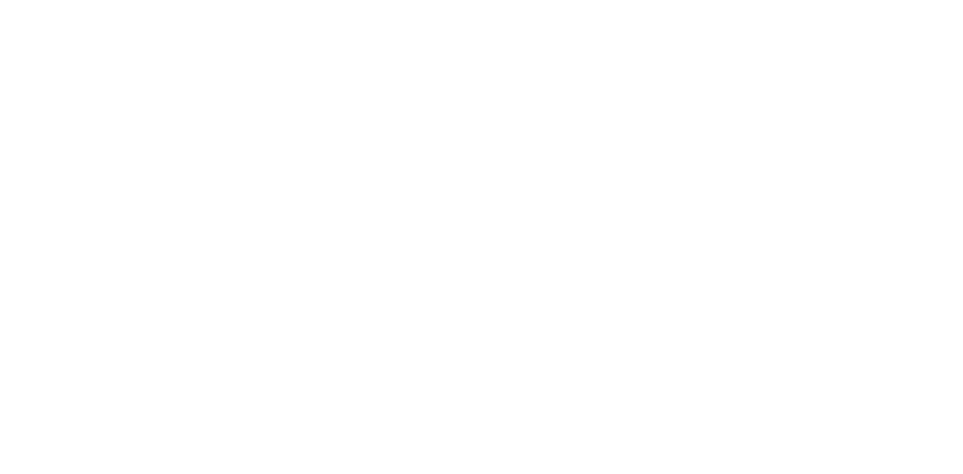
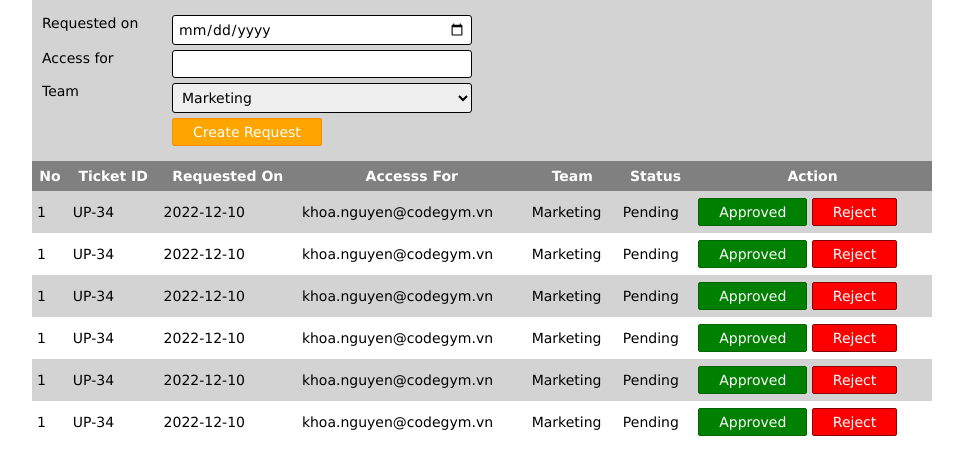
Before and after one commit to khoanguyen84/Request-Manager, a plain HTML site: page index.html in a window 1280 px wide. Shown: the whole page, without its empty margins (158-1121 px from the left). Drawn offline with Linux system fonts and the light colour scheme.

Commit message:
build UI

```diff
--- a/index.html
+++ b/index.html
@@ -5,10 +5,124 @@
     <meta http-equiv="X-UA-Compatible" content="IE=edge">
     <meta name="viewport" content="width=device-width, initial-scale=1.0">
     <title>Request manager</title>
+    <link rel="icon" href="images/logo.png">
     <link rel="stylesheet" href="request.css">
 </head>
 <body>
-
+    <div class="container">
+        <div class="create-request">
+            <div class="form-group">
+                <label for="requestedOn">Requested on</label>
+                <input type="date" class="form-control" id="requestedOn">
+            </div>
+            <div class="form-group">
+                <label for="accessFor">Access for</label>
+                <input type="email" class="form-control" id="accessFor">
+            </div>
+            <div class="form-group">
+                <label for="accessFor">Team</label>
+                <select id="team" class="form-control">
+                    <option value="Marketing">Marketing</option>
+                    <option value="Ad Sale">Ad Sale</option>
+                    <option value="Human Resources">Human Resources</option>
+                    <option value="Creative & Design">Creative & Design</option>
+                </select>
+            </div>
+            <div class="form-group">
+                <label></label>
+                <button class="btn btn-warning">Create Request</button>
+            </div>
+        </div>
+        <div class="display-request">
+            <table class="table">
+                <thead class="thead-dark">
+                    <tr>
+                        <th>No</th>
+                        <th>Ticket ID</th>
+                        <th>Requested On</th>
+                        <th>Accesss For</th>
+                        <th>Team</th>
+                        <th>Status</th>
+                        <th>Action</th>
+                    </tr>
+                </thead>
+                <tbody>
+                    <tr>
+                        <td>1</td>
+                        <td>UP-34</td>
+                        <td>2022-12-10</td>
+                        <td>khoa.nguyen@codegym.vn</td>
+                        <td>Marketing</td>
+                        <td>Pending</td>
+                        <td>
+                            <button class="btn btn-success">Approved</button>
+                            <button class="btn btn-danger">Reject</button>
+                        </td>
+                    </tr>
+                    <tr>
+                        <td>1</td>
+                        <td>UP-34</td>
+                        <td>2022-12-10</td>
+                        <td>khoa.nguyen@codegym.vn</td>
+                        <td>Marketing</td>
+                        <td>Pending</td>
+                        <td>
+                            <button class="btn btn-success">Approved</button>
+                            <button class="btn btn-danger">Reject</button>
+                        </td>
+                    </tr>
+                    <tr>
+                        <td>1</td>
+                        <td>UP-34</td>
+                        <td>2022-12-10</td>
+                        <td>khoa.nguyen@codegym.vn</td>
+                        <td>Marketing</td>
+                        <td>Pending</td>
+                        <td>
+                            <button class="btn btn-success">Approved</button>
+                            <button class="btn btn-danger">Reject</button>
+                        </td>
+                    </tr>
+                    <tr>
+                        <td>1</td>
+                        <td>UP-34</td>
+                        <td>2022-12-10</td>
+                        <td>khoa.nguyen@codegym.vn</td>
+                        <td>Marketing</td>
+                        <td>Pending</td>
+                        <td>
+                            <button class="btn btn-success">Approved</button>
+                            <button class="btn btn-danger">Reject</button>
+                        </td>
+                    </tr>
+                    <tr>
+                        <td>1</td>
+                        <td>UP-34</td>
+                        <td>2022-12-10</td>
+                        <td>khoa.nguyen@codegym.vn</td>
+                        <td>Marketing</td>
+                        <td>Pending</td>
+                        <td>
+                            <button class="btn btn-success">Approved</button>
+                            <button class="btn btn-danger">Reject</button>
+                        </td>
+                    </tr>
+                    <tr>
+                        <td>1</td>
+                        <td>UP-34</td>
+                        <td>2022-12-10</td>
+                        <td>khoa.nguyen@codegym.vn</td>
+                        <td>Marketing</td>
+                        <td>Pending</td>
+                        <td>
+                            <button class="btn btn-success">Approved</button>
+                            <button class="btn btn-danger">Reject</button>
+                        </td>
+                    </tr>
+                </tbody>
+            </table>
+        </div>
+    </div>
     <link rel="stylesheet" href="request.js">
 </body>
 </html>
--- a/request.css
+++ b/request.css
@@ -0,0 +1,103 @@
+*{
+    padding: 0px;
+    margin: 0px;
+    font-family: 'Lucida Sans', 'Lucida Sans Regular', 'Lucida Grande', 'Lucida Sans Unicode', Geneva, Verdana, sans-serif;
+    font-size: 14px;
+    box-sizing: border-box;
+}
+
+.container{
+    max-width: 900px;
+    margin: 0px auto;
+}
+
+.create-request{
+    width: 100%;
+    background-color: lightgray;
+    padding: 10px ;
+}
+
+.form-group{
+    display: flex;
+    margin: 5px 0px;
+}
+
+.form-group>label{
+    width: 130px;
+}
+
+.form-control{
+    border: none;
+    outline: none;
+    width: 300px;
+    padding: 5px;
+    border: 1px solid black;
+    border-radius: 3px;
+}
+.btn{
+    border: none;
+    outline: none;
+    padding: 5px 20px;
+    border: 1px solid gray;
+    border-radius: 2px;
+    cursor: pointer;
+}
+.btn-warning{
+    background-color: orange;
+    color: white;
+    border: 1px solid darkorange;
+}
+.btn-warning:hover{
+    background-color: darkorange;
+}
+
+.btn-success{
+    background-color: green;
+    color: white;
+    border: 1px solid darkgreen;
+}
+
+.btn-success:hover{
+    background-color: darkgreen;
+}
+
+.btn-danger{
+    background-color: red;
+    color: white;
+    border: 1px solid darkred;
+}
+
+.btn-danger:hover{
+    background-color: darkred;
+}
+
+.display-request{
+    width: 100%;
+}
+.table{
+    width: 100%;
+    border-collapse: collapse;
+}
+
+.thead-dark{
+    background-color: gray;
+    color: white;
+}
+
+.thead-dark>tr>th{
+    padding: 7px 5px;
+}
+
+.table>tbody>tr>td{
+    padding: 7px 5px;
+}
+
+.table>tbody>tr:nth-child(odd){
+    background-color: lightgray;
+}
+
+.table>tbody>tr:hover{
+    background-color: gray;
+    cursor: pointer;
+    color: white;
+}
```
Also changed, not shown: images/logo.png (added), 1 other file.
